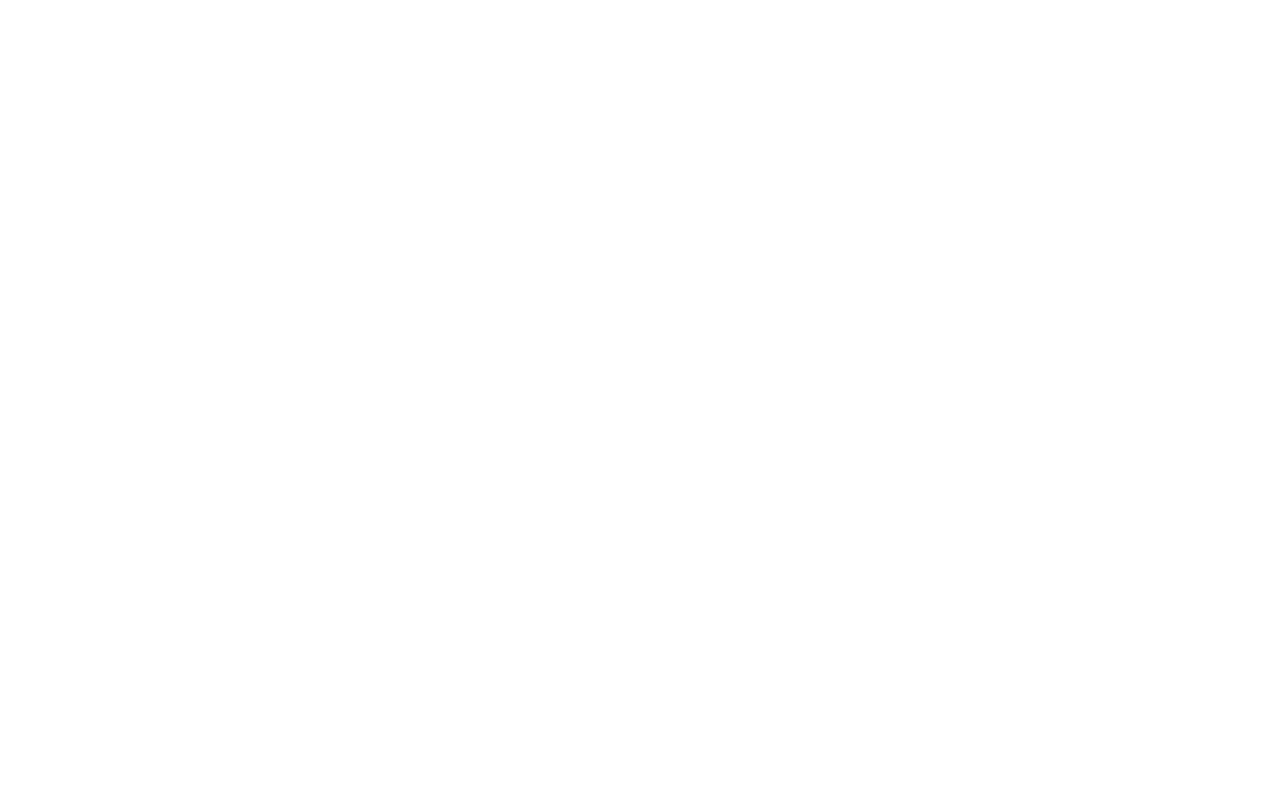
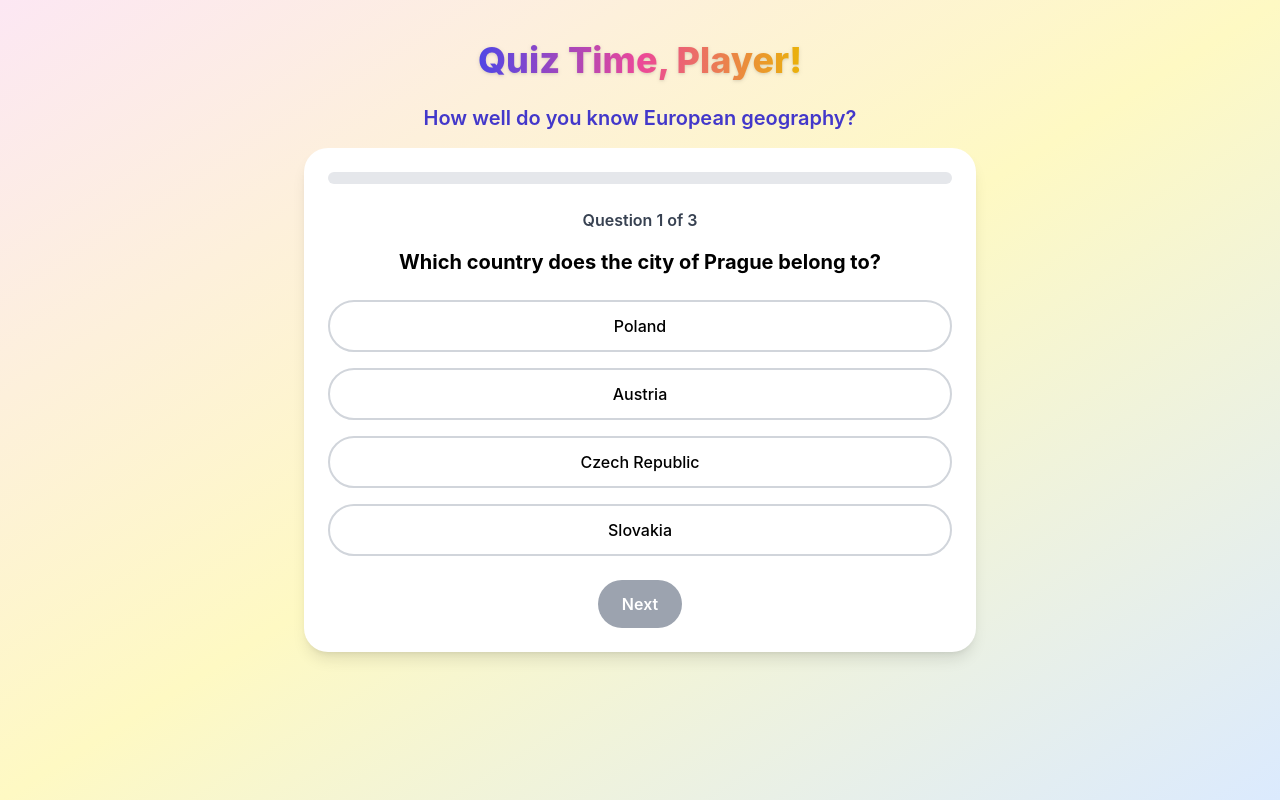
Before and after one commit to cleopatraropotgitprojects/quiz-app-fe, a React (Create React App) app: page /quiz/1 in a window 1280 px wide. Before the commit this address had no page. Built offline with nearby package versions, Linux system fonts and the light colour scheme.

Commit message:
add Quiz page and dynamic final screen based on score with celebratory or motivational messages and styled score badge

```diff
--- a/package.json
+++ b/package.json
@@ -11,6 +11,7 @@
     "@types/node": "^16.18.126",
     "@types/react": "^19.1.3",
     "@types/react-dom": "^19.1.3",
+    "prettier": "^3.5.3",
     "react": "^19.1.0",
     "react-dom": "^19.1.0",
     "react-router-dom": "^7.5.3",
--- a/src/App.tsx
+++ b/src/App.tsx
@@ -1,8 +1,9 @@
 // src/App.tsx
-import { BrowserRouter as Router, Routes, Route } from 'react-router-dom';
-import Home from './pages/Home';
-import SelectQuiz from './pages/SelectQuiz';
+import { BrowserRouter as Router, Routes, Route } from "react-router-dom";
+import Home from "./pages/Home";
+import SelectQuiz from "./pages/SelectQuiz";
 import QuizList from "./pages/QuizList";
+import Quiz from "./pages/Quiz";
 
 function App() {
   return (
@@ -11,6 +12,7 @@ function App() {
         <Route path="/" element={<Home />} />
         <Route path="/select-quiz" element={<SelectQuiz />} />
         <Route path="/quiz-list/:category" element={<QuizList />} />
+        <Route path="/quiz/:id" element={<Quiz />} />
       </Routes>
     </Router>
   );
--- /dev/null
+++ b/src/pages/Quiz.tsx
@@ -0,0 +1,180 @@
+import { useLocation, useParams } from "react-router-dom";
+import { useState } from "react";
+
+// Mock questions for quiz ID 1 (europe-geo)
+const mockQuestions: Record<
+  number,
+  { question: string; options: string[]; correct: number }[]
+> = {
+  1: [
+    {
+      question: "Which country does the city of Prague belong to?",
+      options: ["Poland", "Austria", "Czech Republic", "Slovakia"],
+      correct: 2,
+    },
+
+    {
+      question: "Which sea borders Greece to the west?",
+      options: ["Black Sea", "Adriatic Sea", "Ionian Sea", "Baltic Sea"],
+      correct: 2,
+    },
+    {
+      question: "Which of the following is NOT part of Scandinavia?",
+      options: ["Sweden", "Norway", "Denmark", "Germany"],
+      correct: 3,
+    },
+  ],
+};
+
+const Quiz = () => {
+  const { id } = useParams();
+  const quizId = Number(id);
+  const location = useLocation();
+  const name = location.state?.name || "Player";
+
+  const questions = mockQuestions[quizId] || [];
+  const [currentIndex, setCurrentIndex] = useState(0);
+  const [selectedOption, setSelectedOption] = useState<number | null>(null);
+  const [score, setScore] = useState(0);
+  const [finished, setFinished] = useState(false);
+
+  const currentQuestion = questions[currentIndex];
+
+  const handleNext = () => {
+    if (selectedOption === currentQuestion.correct) {
+      setScore((prev) => prev + 1);
+    }
+
+    if (currentIndex + 1 < questions.length) {
+      setCurrentIndex((prev) => prev + 1);
+      setSelectedOption(null);
+    } else {
+      setFinished(true);
+    }
+  };
+
+  const progress = ((currentIndex + Number(finished)) / questions.length) * 100;
+
+  const quizTitles: Record<number, string> = {
+    1: "How well do you know European geography?", // europe-geo
+    2: "Which country is this capital from?", // capital-quiz
+    3: "General knowledge: quick edition", // general-quick
+    4: "History test: key events of the 20th century", // 20th-century-history
+    5: "What do you know about space and planets?", // space-planets
+    6: "Romanian grammar test", // romanian-grammar
+  };
+
+  const quizTitle = quizTitles[quizId] || "Quiz";
+
+  return (
+    <div className="min-h-screen bg-gradient-to-br from-pink-100 via-yellow-100 to-blue-100 px-6 py-10 flex flex-col items-center">
+      <h1 className="text-4xl font-extrabold text-transparent bg-clip-text bg-gradient-to-r from-indigo-600 via-pink-500 to-yellow-500 mb-6 text-center drop-shadow">
+        Quiz Time, {name}!
+      </h1>
+
+      <h2 className="text-xl font-semibold text-indigo-700 mb-4 text-center">
+        {quizTitle}
+      </h2>
+
+      <div className="w-full max-w-2xl bg-white p-6 rounded-3xl shadow-lg text-center">
+        {!finished ? (
+          <>
+            <div className="w-full h-3 bg-gray-200 rounded-full mb-6 overflow-hidden">
+              <div
+                className="h-full bg-gradient-to-r from-indigo-500 to-pink-500 transition-all duration-300"
+                style={{ width: `${progress}%` }}
+              ></div>
+            </div>
+
+            <p className="text-gray-700 mb-4 font-semibold">
+              Question {currentIndex + 1} of {questions.length}
+            </p>
+
+            <h2 className="text-xl font-bold mb-6">
+              {currentQuestion.question}
+            </h2>
+
+            <div className="grid gap-4 mb-6">
+              {currentQuestion.options.map((option, index) => (
+                <button
+                  key={index}
+                  onClick={() => setSelectedOption(index)}
+                  className={`w-full py-3 px-6 rounded-full border-2 transition-all font-medium ${
+                    selectedOption === index
+                      ? "bg-indigo-500 text-white border-indigo-500 scale-105"
+                      : "bg-white border-gray-300 hover:border-indigo-400"
+                  }`}
+                >
+                  {option}
+                </button>
+              ))}
+            </div>
+
+            <button
+              onClick={handleNext}
+              disabled={selectedOption === null}
+              className={`px-6 py-3 rounded-full text-white font-semibold transition-all ${
+                selectedOption === null
+                  ? "bg-gray-400 cursor-not-allowed"
+                  : "bg-gradient-to-r from-pink-500 to-indigo-500 hover:brightness-110"
+              }`}
+            >
+              Next
+            </button>
+          </>
+        ) : (
+          <div className="flex flex-col items-center gap-4">
+            {score === 0 && (
+              <>
+                <div className="text-4xl">😅📚</div>
+                <h2 className="text-2xl font-extrabold text-red-500">
+                  You didn’t score this time, {name}!
+                </h2>
+                <p className="text-sm text-gray-500">
+                  Try again and keep learning 🚀
+                </p>
+              </>
+            )}
+
+            {score > 0 && score < questions.length && (
+              <>
+                <div className="text-4xl">🎉👏</div>
+                <h2 className="text-2xl font-extrabold text-green-600">
+                  You’ve completed the quiz, {name}!
+                </h2>
+                <p className="text-sm text-gray-500">
+                  Great job! You’re one step smarter today 🧠✨
+                </p>
+              </>
+            )}
+
+            {score === questions.length && (
+              <>
+                <div className="text-4xl">👑🏆</div>
+                <h2 className="text-2xl font-extrabold text-yellow-600">
+                  Outstanding, {name}!
+                </h2>
+                <p className="text-sm text-gray-500">
+                  Perfect score! You nailed it 💯🔥
+                </p>
+              </>
+            )}
+
+            <div className="text-xl font-bold bg-green-100 text-green-800 px-8 py-2 rounded-full shadow-inner">
+              Score: {score} / {questions.length}
+            </div>
+
+            <button
+              onClick={() => (window.location.href = "/select-quiz")}
+              className="mt-4 bg-gradient-to-r from-pink-500 to-indigo-500 text-white px-6 py-2 rounded-full text-sm font-semibold hover:brightness-110 transition flex items-center gap-2"
+            >
+              🔁 Back to Quiz Categories
+            </button>
+          </div>
+        )}
+      </div>
+    </div>
+  );
+};
+
+export default Quiz;
--- a/src/pages/QuizList.tsx
+++ b/src/pages/QuizList.tsx
@@ -1,55 +1,65 @@
-import { useLocation, useParams, useNavigate } from 'react-router-dom';
+import { useLocation, useParams, useNavigate } from "react-router-dom";
 
-const quizzesByCategory: Record<string, { id: number; title: string; icon: string }[]> = {
+const quizzesByCategory: Record<
+  string,
+  { id: number; title: string; icon: string }[]
+> = {
   knowledge: [
-        { id: 1, title: 'How well do you know European geography?', icon: '🌍' }, // europe-geo
-        { id: 2, title: 'Which country is this capital from?', icon: '🏙️' }, // capital-quiz
-        { id: 3, title: 'General knowledge: quick edition', icon: '🧠' }, // general-quick
-        { id: 4, title: 'History test: key events of the 20th century', icon: '📜' }, // 20th-century-history
-        { id: 5, title: 'What do you know about space and planets?', icon: '🪐' }, // space-planets
-        { id: 6, title: 'Romanian grammar test', icon: '📘' }, // romanian-grammar
+    { id: 1, title: "How well do you know European geography?", icon: "🌍" }, // europe-geo
+    { id: 2, title: "Which country is this capital from?", icon: "🏙️" }, // capital-quiz
+    { id: 3, title: "General knowledge: quick edition", icon: "🧠" }, // general-quick
+    {
+      id: 4,
+      title: "History test: key events of the 20th century",
+      icon: "📜",
+    }, // 20th-century-history
+    { id: 5, title: "What do you know about space and planets?", icon: "🪐" }, // space-planets
+    { id: 6, title: "Romanian grammar test", icon: "📘" }, // romanian-grammar
   ],
   entertainment: [
-        { id: 7, title: 'Which Harry Potter character are you?', icon: '🧙‍♂️' }, // hp-character
-        { id: 8, title: 'Which Disney character matches your personality?', icon: '🐭' }, // disney-character
-        { id: 9, title: 'Which Marvel superhero are you?', icon: '🦸‍♀️' }, // marvel-hero
-        { id: 10, title: 'What’s your ideal vacation?', icon: '🏖️' }, // ideal-vacation
-        { id: 11, title: 'Which Netflix character would you be?', icon: '🎬' }, // netflix-character
+    { id: 7, title: "Which Harry Potter character are you?", icon: "🧙‍♂️" }, // hp-character
+    {
+      id: 8,
+      title: "Which Disney character matches your personality?",
+      icon: "🐭",
+    }, // disney-character
+    { id: 9, title: "Which Marvel superhero are you?", icon: "🦸‍♀️" }, // marvel-hero
+    { id: 10, title: "What’s your ideal vacation?", icon: "🏖️" }, // ideal-vacation
+    { id: 11, title: "Which Netflix character would you be?", icon: "🎬" }, // netflix-character
   ],
   psychological: [
-        { id: 12, title: 'Are you more logical or creative?', icon: '🧩' }, // logic-or-creative
-        { id: 13, title: 'What’s your mental age?', icon: '🎂' }, // mental-age
-        { id: 14, title: 'How empathetic are you?', icon: '💞' }, // empathy-level
-        { id: 15, title: 'Are you more introverted or extroverted?', icon: '🧍‍♀️👯' }, // introvert-extrovert
-        { id: 16, title: 'What kind of leader are you?', icon: '👑' }, // leader-type
-        { id: 17, title: 'What’s your communication style?', icon: '🗣️' }, // communication-style
-        { id: 18, title: 'How do you react under stress?', icon: '😰' }, // stress-response
-        { id: 19, title: 'What’s your love language?', icon: '💌' }, // love-language
+    { id: 12, title: "Are you more logical or creative?", icon: "🧩" }, // logic-or-creative
+    { id: 13, title: "What’s your mental age?", icon: "🎂" }, // mental-age
+    { id: 14, title: "How empathetic are you?", icon: "💞" }, // empathy-level
+    { id: 15, title: "Are you more introverted or extroverted?", icon: "🧍‍♀️👯" }, // introvert-extrovert
+    { id: 16, title: "What kind of leader are you?", icon: "👑" }, // leader-type
+    { id: 17, title: "What’s your communication style?", icon: "🗣️" }, // communication-style
+    { id: 18, title: "How do you react under stress?", icon: "😰" }, // stress-response
+    { id: 19, title: "What’s your love language?", icon: "💌" }, // love-language
   ],
 };
-
 
 const QuizList = () => {
   const { category } = useParams();
   const navigate = useNavigate();
   const location = useLocation();
-    const name = location.state?.name || '';
+  const name = location.state?.name || "";
 
-    const quizzes = quizzesByCategory[category || ''] || [];
+  const quizzes = quizzesByCategory[category || ""] || [];
 
   const handleQuizSelect = (quizId: number) => {
     navigate(`/quiz/${quizId}`, { state: { name } });
   };
 
   return (
-        <div
-            className="flex flex-col items-center min-h-screen bg-gradient-to-br from-pink-100 via-yellow-100 to-blue-100 px-6 py-10">
+    <div className="flex flex-col items-center min-h-screen bg-gradient-to-br from-pink-100 via-yellow-100 to-blue-100 px-6 py-10">
       <h1 className="text-4xl font-extrabold text-transparent bg-clip-text bg-gradient-to-r from-indigo-600 via-pink-500 to-yellow-500 mb-6 text-center drop-shadow">
         Choose a quiz, {name}!
       </h1>
 
       <p className="text-md text-gray-700 mb-8 text-center max-w-2xl">
-                We've selected the best knowledge challenges for you. Pick one and let's dive in! ✨
+        We've selected the best knowledge challenges for you. Pick one and let's
+        dive in! ✨
       </p>
 
       <div className="grid grid-cols-1 sm:grid-cols-2 lg:grid-cols-3 gap-6 w-full max-w-6xl select-none">
@@ -59,16 +69,16 @@ const QuizList = () => {
             onClick={() => handleQuizSelect(quiz.id)}
             className="relative group bg-white rounded-3xl border border-transparent shadow-xl hover:shadow-2xl hover:border-pink-300 transition-all duration-300 transform hover:-translate-y-2 hover:scale-[1.03] cursor-pointer p-8 flex flex-col items-center text-center"
           >
-                        <div className="text-6xl mb-6 transition-transform group-hover:scale-110">{quiz.icon}</div>
+            <div className="text-6xl mb-6 transition-transform group-hover:scale-110">
+              {quiz.icon}
+            </div>
 
             <h3 className="text-2xl sm:text-3xl font-extrabold text-transparent bg-clip-text bg-gradient-to-r from-purple-600 via-pink-500 to-orange-400 transition-colors duration-300 group-hover:brightness-110">
               {quiz.title}
             </h3>
           </div>
-
         ))}
       </div>
-
     </div>
   );
 };
```
Also changed, not shown: src/pages/Home.tsx (+4 -5 lines), src/pages/SelectQuiz.tsx (+22 -11 lines), 1 other file (tests, documents, lock files or other folders). Lines whose indentation alone changed are shown as unchanged.
